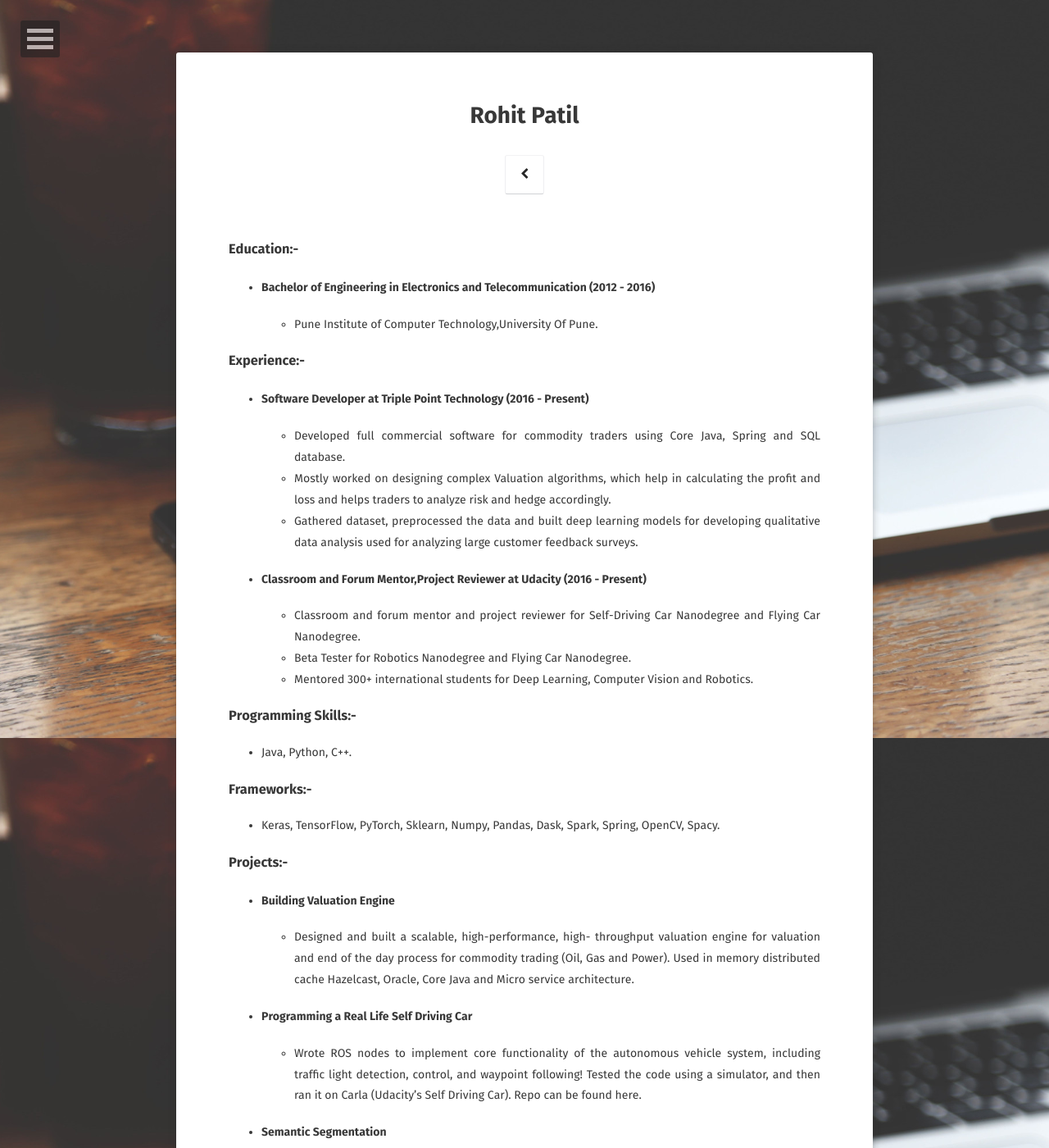
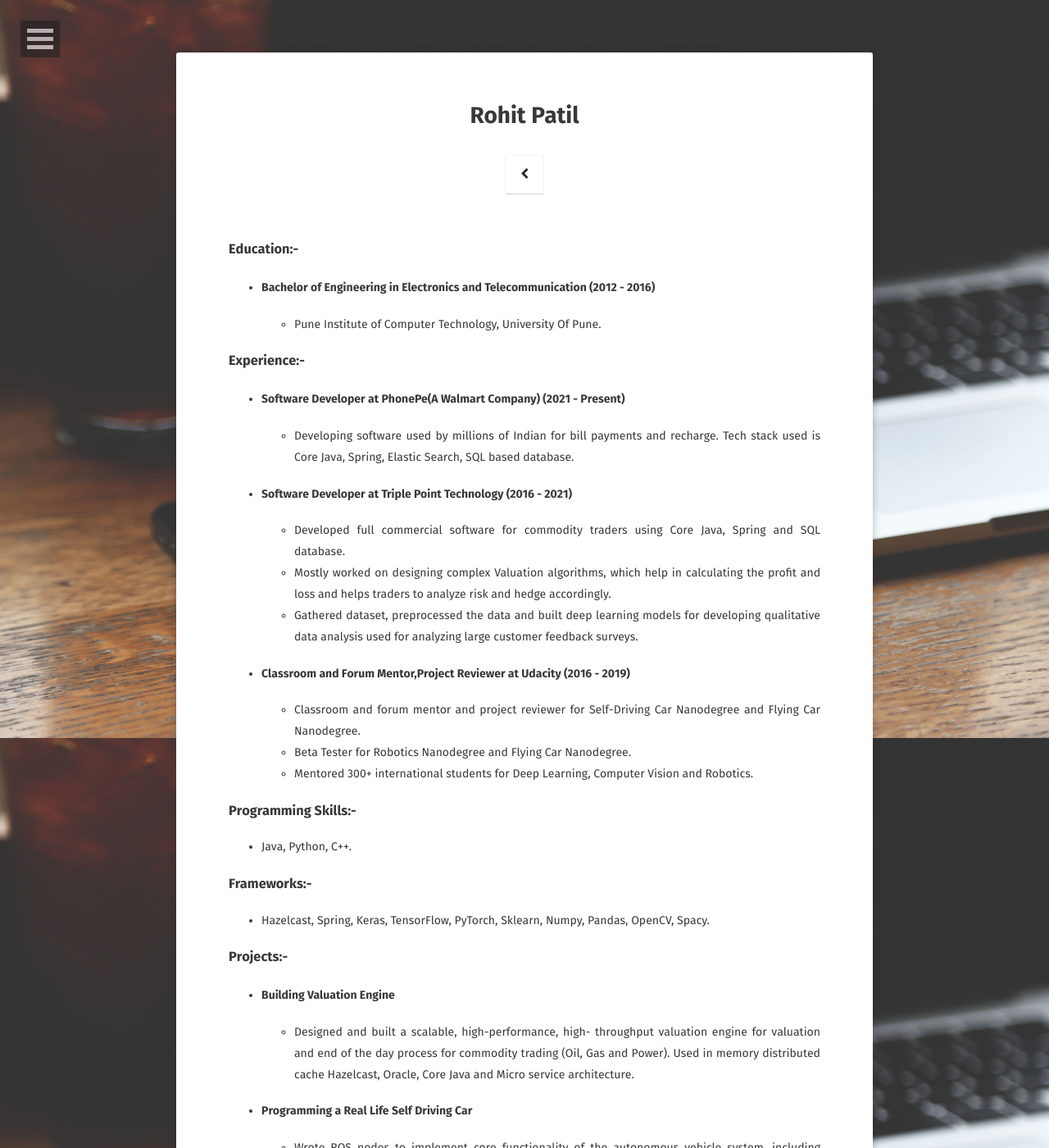
Before and after one commit to rohts-patil/me, a Jekyll site: the page built from about/index.md, in a window 1280 px wide and 1400 px high. Shown: the whole window at 82% size. Built offline with Jekyll 4.4.1, drawn with Linux system fonts in a browser that asks for light colours; some web fonts are replaced.

Commit message:
updated bio

```diff
--- a/about/index.md
+++ b/about/index.md
@@ -2,22 +2,25 @@
 layout: page
 title: Rohit Patil
 tags: [Rohit Patil]
-date: 2019-02-19
+date: 2021-07-04
 comments: false
 ---
 
 ### Education:-
 * ####  Bachelor of Engineering in Electronics and Telecommunication (2012 - 2016)
-    * Pune Institute of Computer Technology,University Of Pune.
+    * Pune Institute of Computer Technology, University Of Pune.
 
 
 ### Experience:-
-* #### Software Developer at Triple Point Technology (2016 - Present)
+* #### Software Developer at PhonePe(A Walmart Company) (2021 - Present)
+    * Developing software used by millions of Indian for bill payments and recharge. Tech stack used is Core Java, Spring, Elastic Search, SQL based database.
+
+* #### Software Developer at Triple Point Technology (2016 - 2021)
     * Developed full commercial software for commodity traders using Core Java, Spring and SQL database.
     * Mostly worked on designing complex Valuation algorithms, which help in calculating the profit and loss and helps traders to analyze risk and hedge accordingly.
     * Gathered dataset, preprocessed the data and built deep learning models for developing qualitative data analysis used for analyzing large customer feedback surveys.
 
-* #### Classroom and Forum Mentor,Project Reviewer at Udacity (2016 - Present)
+* #### Classroom and Forum Mentor,Project Reviewer at Udacity (2016 - 2019)
     * Classroom and forum mentor and project reviewer for Self-Driving Car Nanodegree and Flying Car Nanodegree.
     * Beta Tester for Robotics Nanodegree and Flying Car Nanodegree.
     * Mentored 300+ international students for Deep Learning, Computer Vision and Robotics.
@@ -29,7 +32,7 @@ comments: false
 
 ### Frameworks:-
 
-*   Keras, TensorFlow, PyTorch, Sklearn, Numpy, Pandas, Dask, Spark, Spring, OpenCV, Spacy.
+* Hazelcast, Spring, Keras, TensorFlow, PyTorch, Sklearn, Numpy, Pandas, OpenCV, Spacy.
 
 
 ### Projects:-
```
